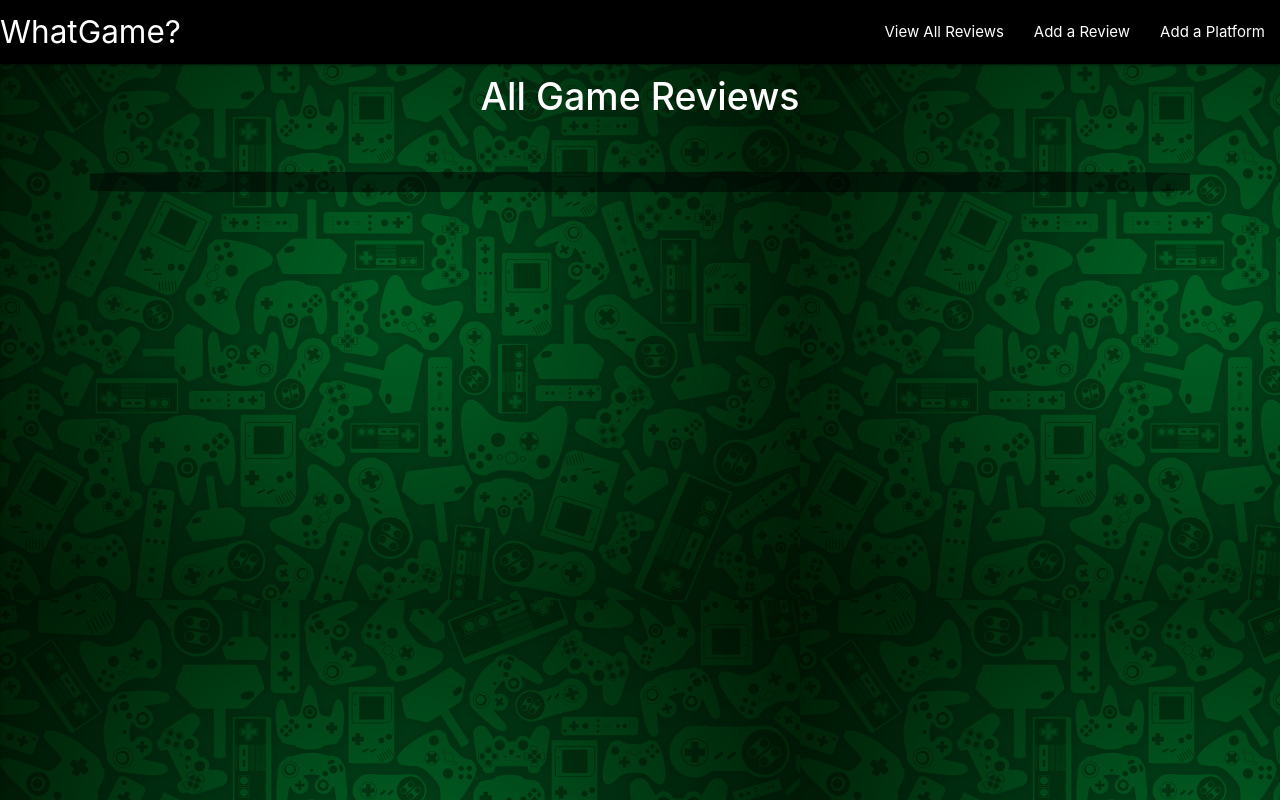
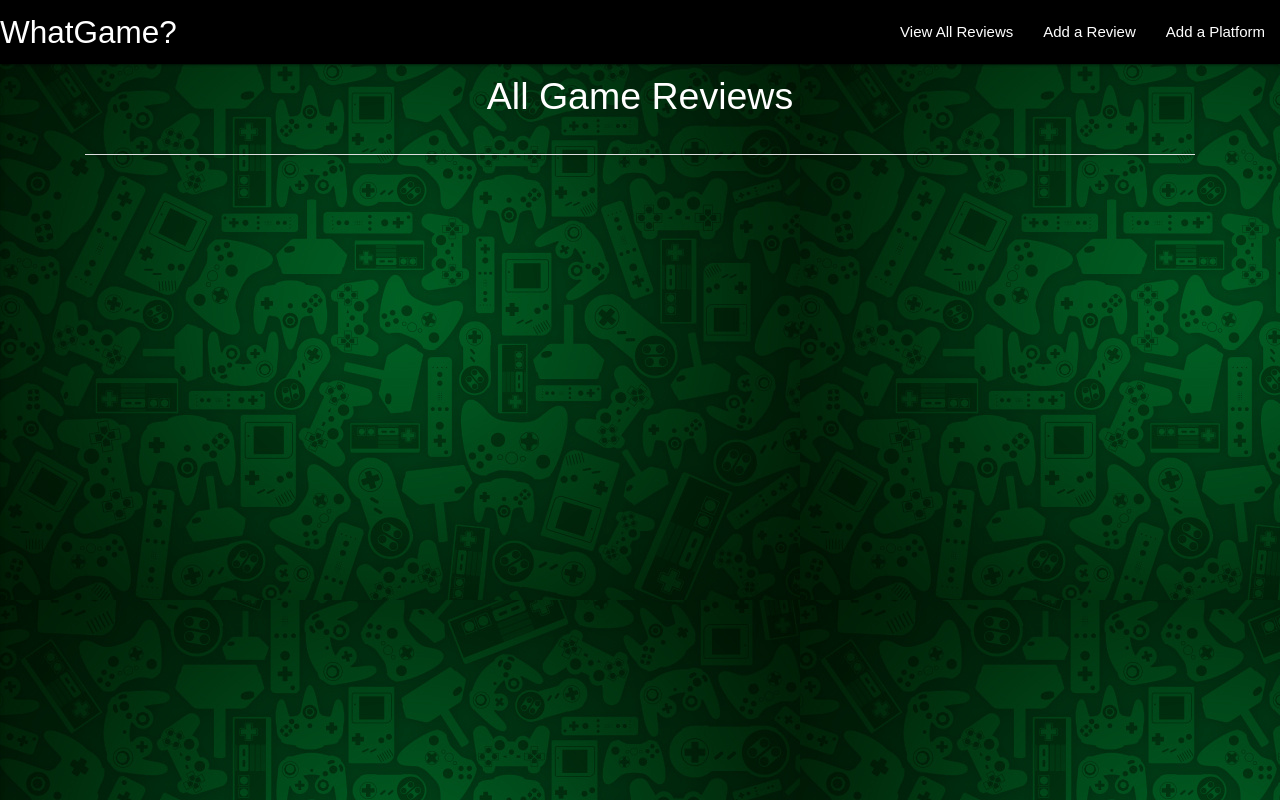
Before and after one commit to djjtyn/WhatGame, a Flask app: page / in a window 1280 px wide. Run offline with Flask 2, Linux system fonts and the light colour scheme; data that the repository does not hold is empty; some libraries are stand-ins or nearby versions.

Commit message:
font family changed for all text

```diff
--- a/static/css/style.css
+++ b/static/css/style.css
@@ -3,6 +3,10 @@
      height: 100vh;
      background-image: url("../img/bg.png")
  } /*Red BG Color*/
+
+ * {
+     font-family: arial;
+ }
 
  h2, h1 {
    padding-top: 10px;
@@ -12,14 +16,26 @@
  }
 
 /*all_games HTML*/
-.all_games_list {
-    background-color: rgba(0, 0, 0, 0.5);
+.all-games-summary {
+    background-color:black;
     color: white;
     font-size: 18px;
-    border-radius: 10%;
-    padding: 10px;
-    margin: 5px;
+    padding: 5px;
 }/*sets the bg color,font color, font size and border radius for the unordered list element. */
+
+.center_icon_and_text {
+   text-align: center;
+}
+
+.all-games-summary a {
+    height: 100%;
+}
+
+.all-games-summary i {
+    font-size: 35px;
+    padding: 5px;
+}
+
 
 .all_games_list .name_and_rating {
     margin: 15px;
@@ -168,7 +184,6 @@
 .game_page_html {
     background-color: rgba(0, 0, 0, 0.5);
     border: 1px solid white;
-    border-radius: 10%;
     padding: 15px;
     margin-top: 15px;
 }
--- a/templates/all_games.html
+++ b/templates/all_games.html
@@ -1,26 +1,28 @@
 {% extends 'base.html' %}
 {% block content %}
+<h1>All Game Reviews</h1>
 <div class="row">
   <div class="col s12">
-    <h1>All Game Reviews</h1>
-  </div>
-</div>
-<div class="row">
-  <div class="col s12">
-    <ul class = "all_games_list">
+    <ul class="collapsible">
     {% for game in games %}
       <li>
-         <div class = "name_and_rating">
-           {{game.game_name}}<br> Rating: {{game.rating}}
-         </div>
-         <a href="{{url_for('show_review', game_id=game._id)}}"class="waves-effect waves-light btn game-btn ">
+        <div class="all-games-summary">
+          <div class="row">
+            <div class="col-sm-12 col-md-3 center_icon_and_text">
+              <a href="{{url_for('edit_review', game_id=game._id)}}"class="waves-effect waves-light btn game-btn">
               <i class="material-icons">remove_red_eye</i>
+              <br>
               View Full Review
               </a>
+    </div>
+    <div class="col-sm-12 col-md-3">
+    {{game.game_name}}<br> Rating: {{game.rating}}
+    </div><!--Game Name & Rating-->
     </li>
-
     {% endfor %}
   </ul>
   </div>
   </div>
+
+
 {% endblock %}
--- a/templates/base.html
+++ b/templates/base.html
@@ -21,7 +21,7 @@
 				<a href="{{url_for('view_games')}}" class="brand-logo">WhatGame?</a>
                 <a href="#" data-activates="mobile-demo" class="button-collapse"><i class="material-icons">menu</i></a>
 				<ul id="nav-mobile" class="right hide-on-med-and-down">
-					<li><a href="{{url_for('view_games')}}">View All Reviews</a></li>
+					<li><a href="{{url_for('all_games')}}">View All Reviews</a></li>
 					<li><a href="{{url_for('add_review')}}">Add a Review</a></li>
 					<li><a href="{{url_for('show_platform_form')}}">Add a Platform</a></li>
 				</ul>
```
Lines whose indentation alone changed are shown as unchanged.
